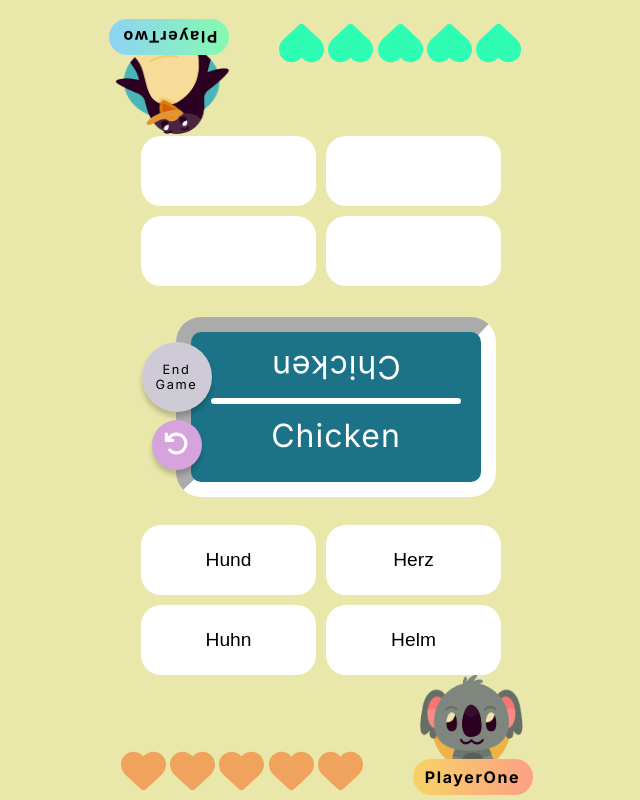
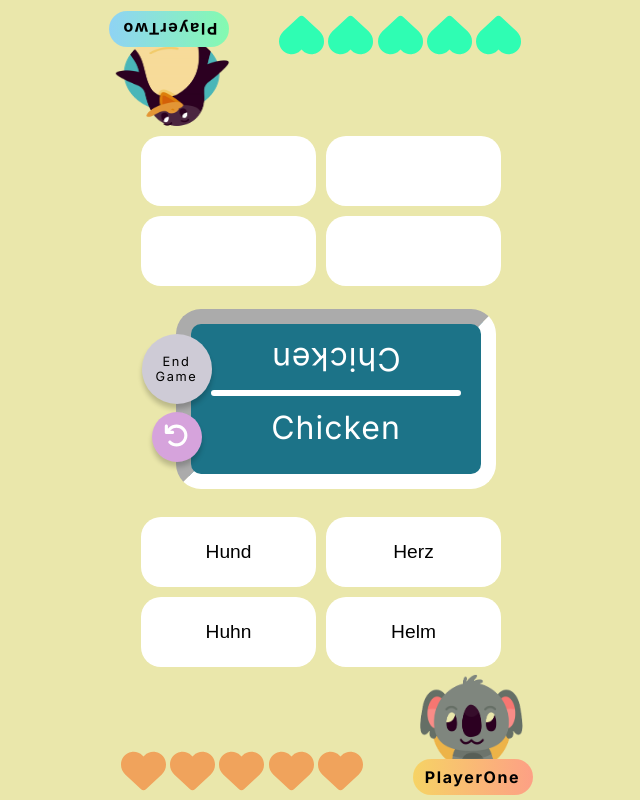
Before and after one commit to NirachaMarchett/couple-vocabs-game, a Next.js app: page /game in a window 1280 px wide. Shown: the whole page, without its empty margins (319-959 px from the left). Built offline with nearby package versions, Linux system fonts and the light colour scheme.

Commit message:
minor fix on styling

```diff
--- a/src/styles/AnswerCards.module.css
+++ b/src/styles/AnswerCards.module.css
@@ -6,7 +6,7 @@
     justify-content: center;
     align-content: center;
     position: fixed;
-    top: 75%;
+    top: 74%;
     left: 50%;
     transform: translate(-50%, -50%);
     background-color: transparent;
@@ -14,7 +14,6 @@
     border: none;
     width: 100%;
     max-width: 350px;
-    z-index: 1;
     color: #000000;
 }
 
@@ -50,7 +49,6 @@
     border: none;
     width: 100%;
     max-width: 350px;
-    z-index: 1;
     color: #000000;
     transform: translateX(-50%) rotate(180deg);
 }
--- a/src/styles/Home.module.css
+++ b/src/styles/Home.module.css
@@ -9,7 +9,7 @@
 
 .welcomeText p {
   font-size: 1.5rem;
-  margin-top: 30px;
+  margin-top: 0px;
 }
 
 .welcomeText h2 {
--- a/src/styles/PlayerCard.module.css
+++ b/src/styles/PlayerCard.module.css
@@ -1,5 +1,5 @@
 .cardContainerP1 {
-    margin-top: 40px;
+    margin-top: 0px;
     margin-left: 20px;
     padding: 1rem;
     font-size: 0.8rem;
--- a/src/styles/gamePage.module.css
+++ b/src/styles/gamePage.module.css
@@ -50,7 +50,7 @@
 
 .flashCard {
     position: fixed;
-    top: 49%;
+    top: 48%;
     left: 50%;
     transform: translate(-50%, -50%);
     background: #1C7388;
@@ -121,7 +121,7 @@
 
 .playerStatTwo {
     position: fixed;
-    top: 0%;
+    top: -1%;
     left: 50%;
     transform: translateX(-50%);
     background-color: none;
```
